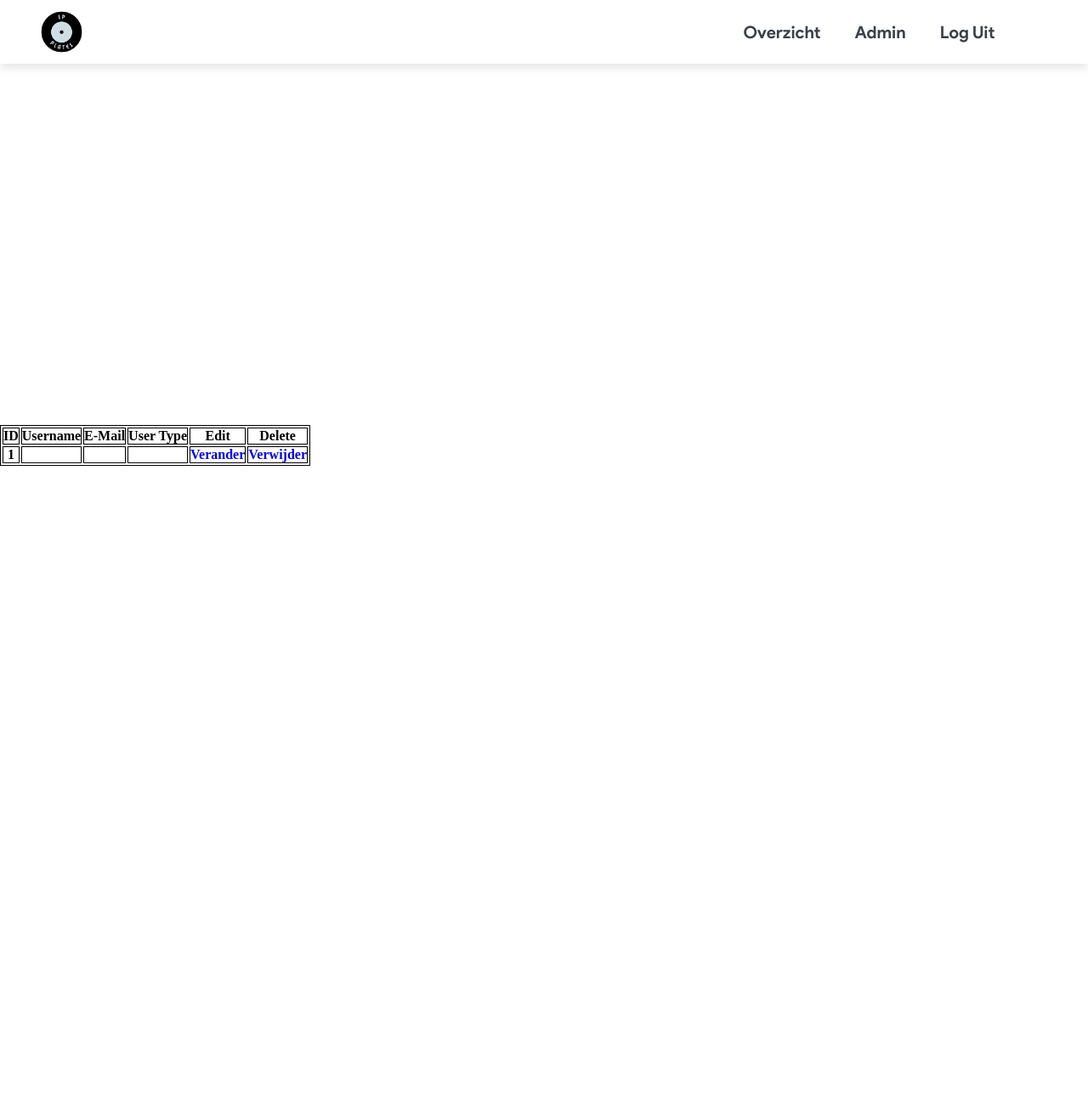
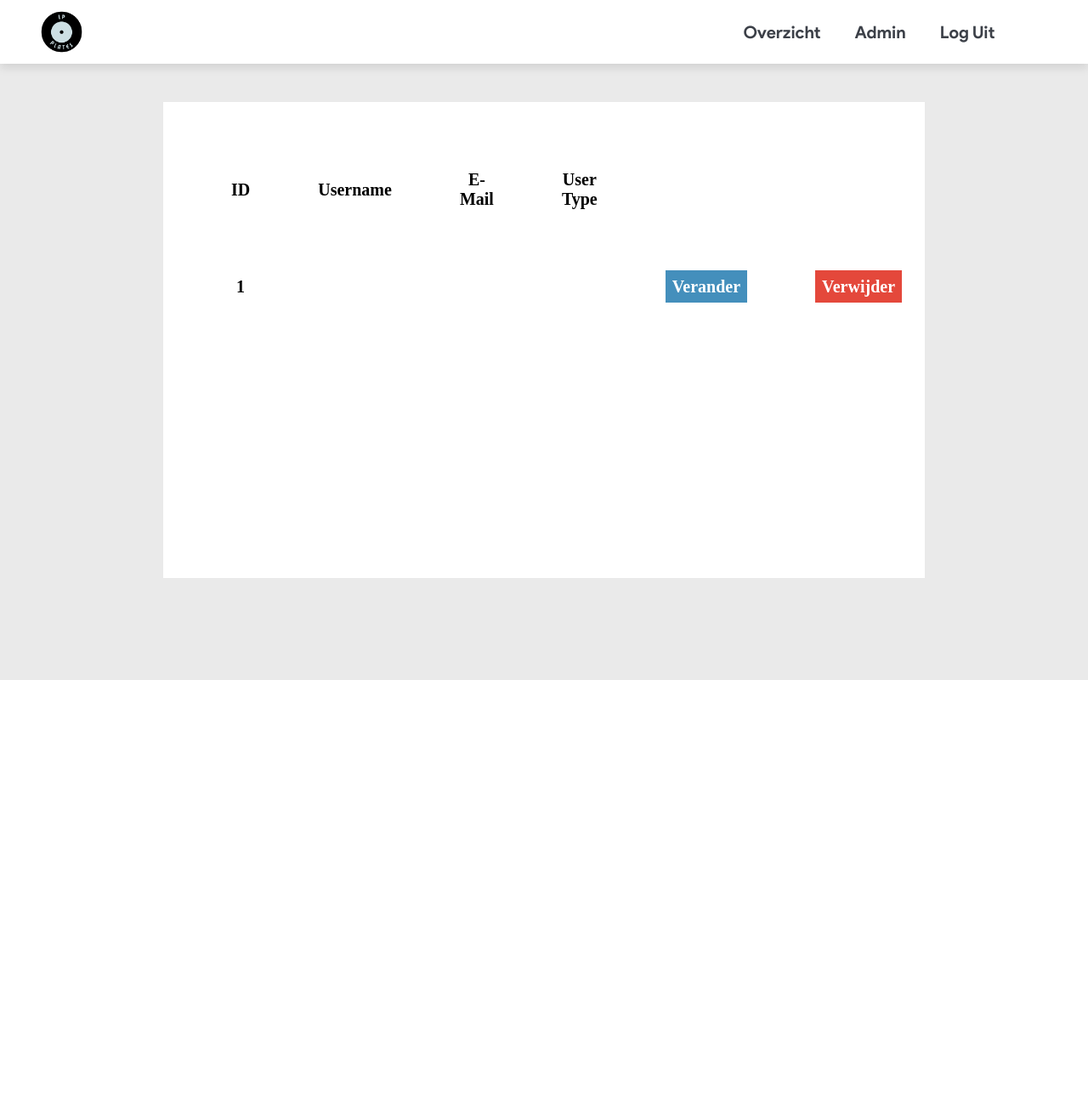
Before and after one commit to MatsHazebroek/beroeps_elpees, a PHP site: page /assets/php/home.php in a window 1280 px wide. Shown: the whole page at 85% size. After the commit the page ends 800 px from the top, so only its background shows below. Run offline with PHP 8.4, Linux system fonts and the light colour scheme; tables that the repository leaves empty or names only in its code hold one stand-in row (values such as "Sample post"); data that the repository does not hold is empty.

Commit message:
admin page

```diff
--- /dev/null
+++ b/assets/css/home.css
@@ -0,0 +1,43 @@
+body{
+    background-color: #EAEAEA;
+}
+
+.table{
+    position: absolute;
+    transform: translate(-50%, -50%);
+    height: 70%;
+    top: 50%;
+    left: 50%;
+    width: 70%;
+    overflow-y:scroll;
+    background-color: white;
+}
+
+table{
+    border-collapse: separate;
+    border-spacing: 4em;
+    font-size: 20px;
+    margin: auto;
+    border: none;
+}
+
+#edit{
+    background-color: rgb(68, 143, 188);
+    color: white;
+    padding: 8px;
+}
+
+#delete{
+    background-color: rgb(228, 72, 59);
+    color: white;
+    padding: 8px;
+}
+
+
+#fixed{
+    top: 0;
+    z-index: 2;
+    position: sticky;
+    background-color: white;
+    height: 30px;
+}
--- a/assets/php/home.php
+++ b/assets/php/home.php
@@ -15,13 +15,8 @@ if (mysqli_num_rows($result) > 0) {
         <meta charset="UTF-8">
         <meta http-equiv="X-UA-Compatible" content="IE=edge">
         <meta name="viewport" content="width=device-width, initial-scale=1.0">
+        <link rel="stylesheet" href="../css/home.css">
         <link rel="stylesheet" href="../css/navBar.css">
-        <style>
-            table, th, td {
-                margin-top: 500px;
-                border: 1px solid;
-            }
-        </style>
         <title>Admin page</title>
     </head>
     <body>
@@ -38,15 +33,15 @@ if (mysqli_num_rows($result) > 0) {
             </nav>
         </header>
 
-
+    <div class="table">
         <table>
-            <tr>
+            <tr id="fixed">
                 <th>ID</th>
                 <th>Username</th>
                 <th>E-mail</th>
                 <th>User Type</th>
-                <th>Edit</th>
-                <th>Delete</th>
+                <th></th>
+                <th></th>
             </tr>
             <?php
             while($item = mysqli_fetch_assoc($result)) {
@@ -56,14 +51,14 @@ if (mysqli_num_rows($result) > 0) {
                         <th><?php echo $item['username']; ?></th>
                         <th><?php echo $item['email']; ?></th>
                         <th><?php echo $item['user_type']; ?></th>
-                        <th><a href="./detail/edit_user.php?id=<?php echo $item['id'];?>">Verander</a></th>
-                        <th><a href="./delete_user.php?id=<?php echo $item['id']; ?>">Verwijder</a></th>
+                        <th><a id="edit" href="./detail/edit_user.php?id=<?php echo $item['id'];?>">Verander</a></th>
+                        <th><a id="delete" href="./delete_user.php?id=<?php echo $item['id']; ?>">Verwijder</a></th>
                     </tr>
                 <?php
             }
             ?>
         </table>
-
+    </div>
     </body>
     </html>
     <?php
```
